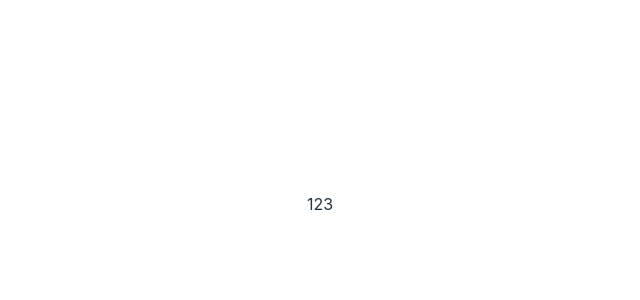
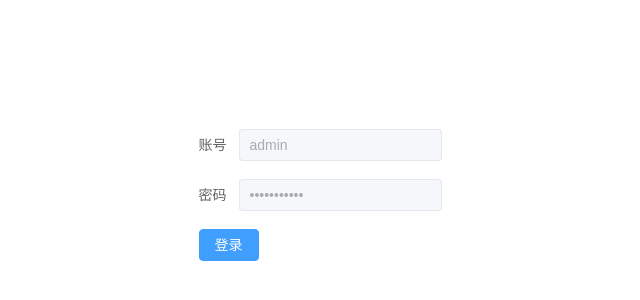
Before and after one commit to LHNB521/screen-template, a Vue app: page /login in a window 1280 px wide. Shown: the part 196-496 px from the top of the page, without its empty margins (320-960 px from the left). Built offline with nearby package versions, Linux system fonts and the light colour scheme.

Commit message:
feat: :sparkles: 登陆页面修改

```diff
--- a/src/api/user/index.ts
+++ b/src/api/user/index.ts
@@ -9,3 +9,11 @@ export function getUserInfoApi(): AxiosPromise<UserInfo> {
     method: 'get',
   })
 }
+
+export function loginApi(data: any): AxiosPromise<any> {
+  return request({
+    url: '/user/login',
+    method: 'post',
+    data,
+  })
+}
--- a/src/router/routes.ts
+++ b/src/router/routes.ts
@@ -13,4 +13,8 @@ export const constantRoutes: RouteRecordRaw[] = [
     path: '/home',
     component: () => import('@/views/home/index.vue'),
   },
+  {
+    path: '/rem',
+    component: () => import('@/views/rem/index.vue'),
+  },
 ]
--- a/src/typings/components.d.ts
+++ b/src/typings/components.d.ts
@@ -7,7 +7,11 @@ export {}
 /* prettier-ignore */
 declare module 'vue' {
   export interface GlobalComponents {
+    ElButton: typeof import('element-plus/es')['ElButton']
     ElConfigProvider: typeof import('element-plus/es')['ElConfigProvider']
+    ElForm: typeof import('element-plus/es')['ElForm']
+    ElFormItem: typeof import('element-plus/es')['ElFormItem']
+    ElInput: typeof import('element-plus/es')['ElInput']
     HelloWorld: typeof import('./../components/HelloWorld.vue')['default']
     RouterLink: typeof import('vue-router')['RouterLink']
     RouterView: typeof import('vue-router')['RouterView']
--- a/src/views/login/index.vue
+++ b/src/views/login/index.vue
@@ -1,10 +1,33 @@
 <template>
-  <div>{{ name }}</div>
+  <div>
+    <el-form :model="form">
+      <el-form-item label="账号" prop="name">
+        <el-input v-model="form.name" disabled />
+      </el-form-item>
+      <el-form-item label="密码" prop="password">
+        <el-input v-model="form.password" type="password" disabled />
+      </el-form-item>
+      <el-form-item>
+        <el-button type="primary" @click="login"> 登录 </el-button>
+      </el-form-item>
+    </el-form>
+  </div>
 </template>
 <script lang="ts" setup>
-import { ref } from 'vue'
+import { loginApi } from '@/api/user'
+
 const name = ref('')
+const form = reactive({
+  name: 'admin',
+  password: 'admin123456',
+})
+// 登录
+const login = () => {
+  loginApi(form)
+    .then((res) => {})
+    .catch((err) => {})
+}
 onMounted(() => {
-  name.value = '123'
+  name.value = '登录'
 })
 </script>
--- /dev/null
+++ b/src/views/rem/index.vue
@@ -0,0 +1,7 @@
+<template>
+  <div>
+    <h1>rem响应式方案</h1>
+  </div>
+</template>
+
+<script setup lang="ts"></script>
```
